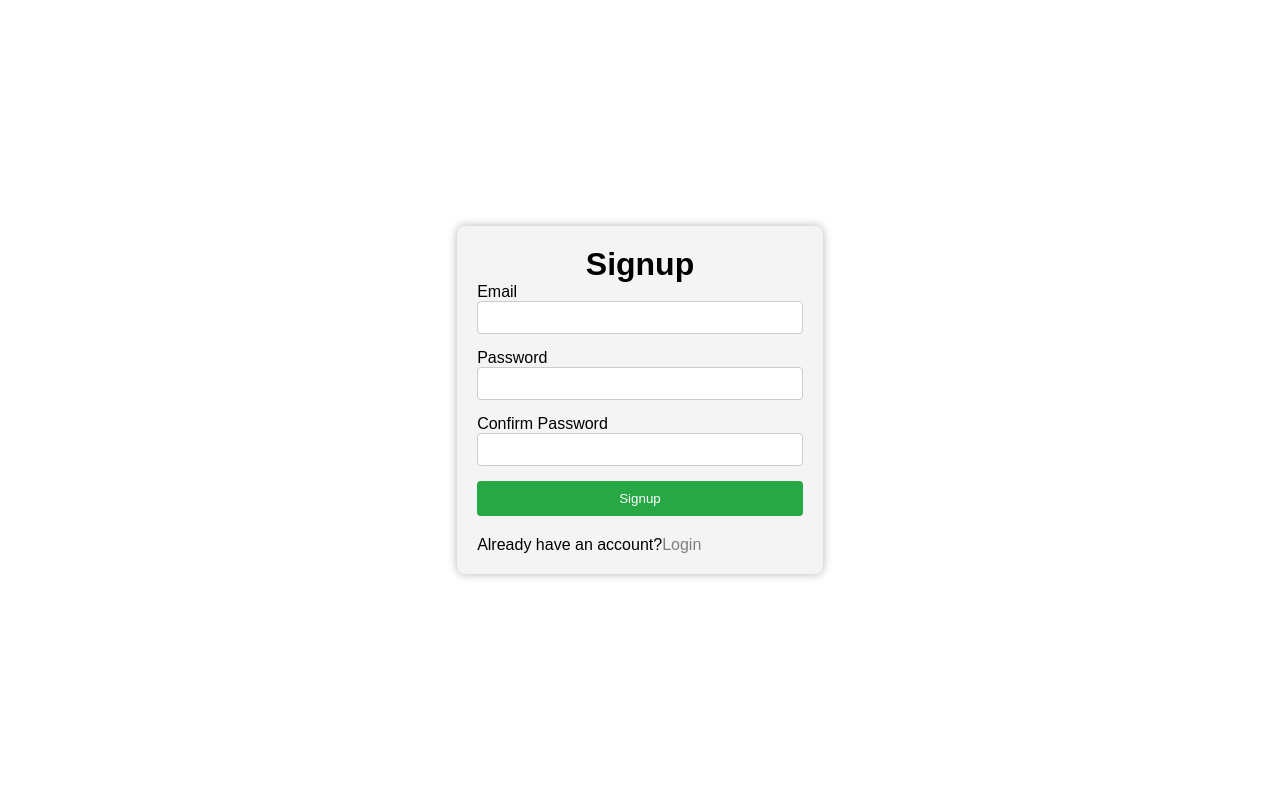
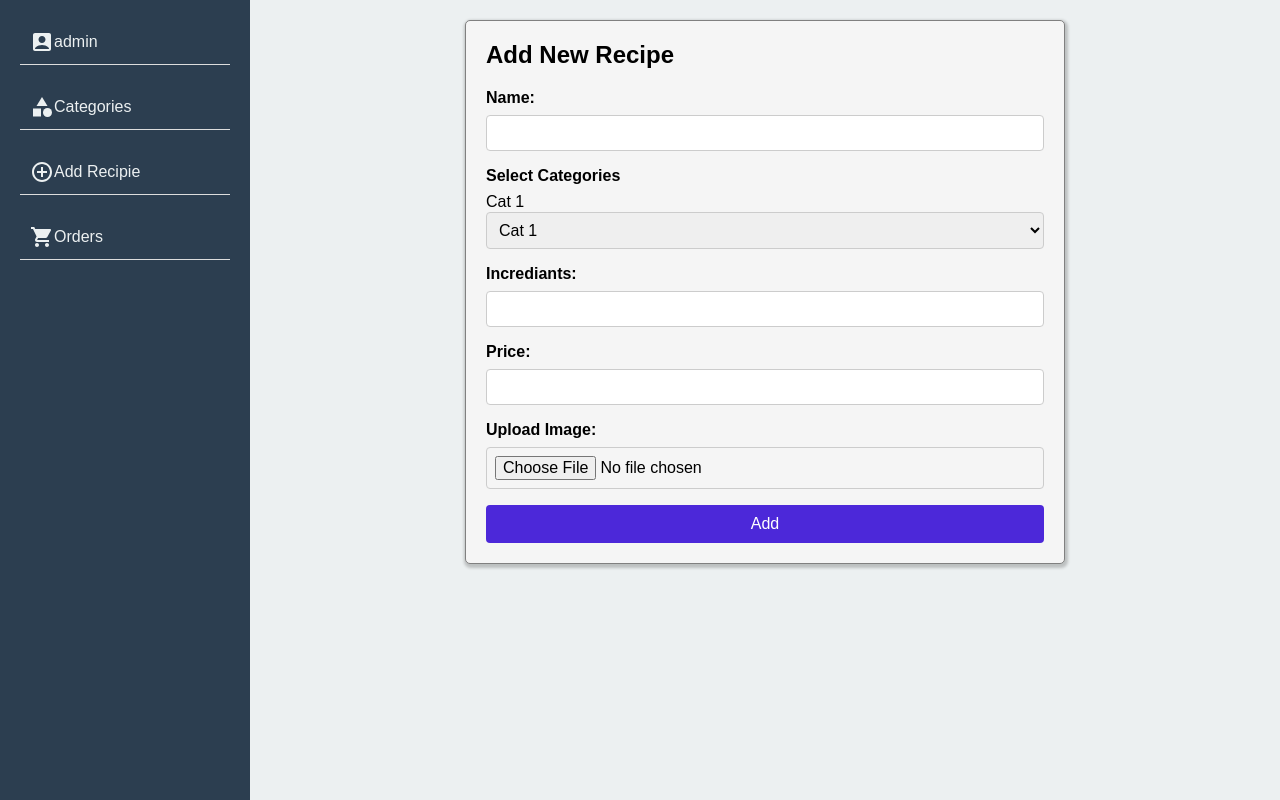
Before and after one commit to Sankaranarayanankm/Taste-Bites, a React (Create React App) app: page /admin/addrecipe in a window 1280 px wide. Before the commit this address led to /signup. Built offline with nearby package versions, Linux system fonts and the light colour scheme; no server answers.

Commit message:
added add recipie file

```diff
--- a/src/App.js
+++ b/src/App.js
@@ -5,14 +5,14 @@ import Login from "./Pages/Login/Login";
 import { Route, Switch, Redirect } from "react-router-dom";
 import ForgotPassword from "./Pages/ForgotPassword/ForgotPassword";
 import useLoadLocalStorage from "./hooks/useLoadLocalStorage";
-import Footer from "./Components/Footer/Footer";
-import Header from "./Components/Header/Header";
 import UserProfile from "./Pages/UserProfile/UserProfile";
-import Home from "./Components/Home/Home";
 import { useDispatch, useSelector } from "react-redux";
 import Cart from "./Components/Cart/Cart";
-import CheckoutPage from "./Pages/CheckoutPage/CheckoutPage";
 import { getCartData, getOrders } from "./store/actions/cart-actions";
+import AdminHome from "./Components/Admin/AdminHome/AdminHome";
+import UserHome from "./Components/UserHome/UserHome";
+
+// need to remove Home.js after completing the project
 const App = () => {
   // custom hook to check is there any users in local storage
   useLoadLocalStorage();
@@ -22,8 +22,11 @@ const App = () => {
     dispatch(getCartData(email));
     dispatch(getOrders(email));
   }, [email]);
+
   const isLogin = useSelector((state) => state.auth.isLogin);
   const showCart = useSelector((state) => state.cart.showCart);
+  const admin = email == "test@gmail.com";
+  console.log(admin);
   return (
     <div className="app">
       {showCart && <Cart />}
@@ -34,16 +37,21 @@ const App = () => {
               <Redirect to="/signup" />
             </div>
           )}
-          {isLogin && <Home />}
+          {isLogin && admin && <Redirect to="/admin" />}
+          {isLogin && !admin && <Redirect to="home" />}
         </Route>
-        <Route path="/home">
-          <Home />
+        {isLogin && !admin && (
+          <Route path="/home">
+            <UserHome />
+          </Route>
+        )}
+        isLogin && admin &&{" "}
+        <Route path="/admin">
+          <AdminHome />
         </Route>
-
         <Route path="/userprofile">
           <UserProfile />
         </Route>
-
         {!isLogin && (
           <Route path="/signup">
             <div className="loginpages">
@@ -64,7 +72,8 @@ const App = () => {
           </Route>
         )}
         <Route path="*">
-          {isLogin && <Redirect to="/home" />}
+          {isLogin && !admin && <Redirect to="/home" />}
+          {isLogin && admin && <Redirect to="/admin" />}
           {!isLogin && <Redirect to="/signup" />}
         </Route>
       </Switch>
--- /dev/null
+++ b/src/Components/Admin/AddRecipie/AddRecipe.css
@@ -0,0 +1,53 @@
+.addrecipe {
+  max-width: 600px;
+  margin: auto;
+  padding: 20px;
+  background-color: whitesmoke;
+  border: 1px solid gray;
+  box-shadow: 1px 2px 3px 2px rgba(0, 0, 0, .2);
+  border-radius: 5px;
+}
+
+.addrecipe__form {
+  display: flex;
+  flex-direction: column;
+}
+
+.addrecipe__form h1 {
+  font-size: 24px;
+  margin-bottom: 20px;
+}
+
+.addrecipe__form label {
+  margin-bottom: 8px;
+  font-weight: bold;
+}
+
+.addrecipe__form select,
+.addrecipe__form input {
+  padding: 8px;
+  margin-bottom: 16px;
+  border: 1px solid #ccc;
+  border-radius: 4px;
+  font-size: 16px;
+}
+
+.addrecipe__form button {
+  padding: 10px 20px;
+  background-color: #4c28d9;
+  color: white;
+  border: none;
+  border-radius: 4px;
+  cursor: pointer;
+  font-size: 16px;
+  transition: background-color 0.2s ease-in;
+}
+
+.addrecipe__form button:hover {
+  background-color: #501c7b;
+}
+
+.addrecipe__form select {
+  width: 100%;
+  padding: 8px;
+}
--- /dev/null
+++ b/src/Components/Admin/AddRecipie/AddRecipe.js
@@ -0,0 +1,79 @@
+import React, { useState } from "react";
+import "./AddRecipe.css";
+
+const AddRecipe = () => {
+  const [state, setState] = useState({
+    name: "",
+    categories: "",
+    incrediants: "",
+    price: "",
+    image: "",
+  });
+
+  const changeHandler = (event) => {
+    const { name, value, files } = event.target;
+    setState((prev) => {
+      return {
+        ...prev,
+        [name]: value || files[0],
+      };
+    });
+  };
+  // console.log(image)
+  const submitHandler = (event) => {
+    event.preventDefault();
+    console.log(state);
+  };
+  return (
+    <div className="addrecipe">
+      <form onSubmit={submitHandler} className="addrecipe__form">
+        <h1>Add New Recipe</h1>
+        <label htmlFor="name">Name:</label>
+        <input
+          type="text"
+          name="name"
+          value={state.name}
+          onChange={changeHandler}
+        />
+        <label htmlFor="categories">Select Categories</label>
+        <option>Cat 1</option>
+        <select
+          value={state.categories}
+          name="categories"
+          onChange={changeHandler}
+        >
+          <option>Cat 1</option>
+          <option>Cat 2</option>
+          <option>Cat 3</option>
+          <option>Cat 4</option>
+        </select>
+
+        <label htmlFor="incrediants">Incrediants:</label>
+        <input
+          type="text"
+          name="incrediants"
+          value={state.incrediants}
+          onChange={changeHandler}
+        />
+        <label htmlFor="price">Price:</label>
+        <input
+          type="number"
+          name="price"
+          value={state.price}
+          onChange={changeHandler}
+        />
+        {/* need a input field to add images */}
+        <label htmlFor="image">Upload Image:</label>
+        <input
+          type="file"
+          name="image"
+          value={state.image}
+          onChange={changeHandler}
+        />
+        <button>Add</button>
+      </form>
+    </div>
+  );
+};
+
+export default AddRecipe;
--- a/src/Components/Admin/AdminHome/AdminHome.js
+++ b/src/Components/Admin/AdminHome/AdminHome.js
@@ -9,12 +9,12 @@ import {
   ShoppingCart,
 } from "@mui/icons-material";
 import Catogories from "../Categories/Catogories";
+import AddRecipe from "../AddRecipie/AddRecipe";
 
 const AdminHome = () => {
   return (
     <div className="adminHome">
       <div className="adminHome__sidebar">
-        {/* category, Icon */}
         <Sidebar category="admin" Icon={AccountBox} />
         <Sidebar category="Categories" Icon={Category} />
         <Sidebar category="Add Recipie" Icon={ControlPoint} />
@@ -22,8 +22,17 @@ const AdminHome = () => {
       </div>
       <div className="adminHome__content">
         <Switch>
-          <Route path="/home">
+          {/* <Route path="/admin">
+            <Redirect to="/home/admin" />
+          </Route> */}
+          <Route exact path="/admin">
             <Catogories />
+          </Route>
+          <Route path="/admin/addrecipe">
+            <AddRecipe />
+          </Route>
+          <Route path="*">
+            <Redirect to="/admin" />
           </Route>
         </Switch>
       </div>
--- a/src/Components/Home/Home.js
+++ b/src/Components/Home/Home.js
@@ -14,8 +14,7 @@ const Home = () => {
   return (
     <div className="home">
       <Header />
-      {admin && <AdminHome />}
-      {!admin && <UserHome />}
+      {admin ? <AdminHome /> : <UserHome admin={admin} />}
       <Footer />
     </div>
   );
--- a/src/Components/UserHome/UserHome.js
+++ b/src/Components/UserHome/UserHome.js
@@ -14,6 +14,7 @@ import {
 } from "@mui/icons-material";
 import ProductDetails from "../ProductDetails/ProductDetails";
 import CheckoutPage from "../../Pages/CheckoutPage/CheckoutPage";
+import { useSelector } from "react-redux";
 
 const UserHome = () => {
   return (
```
